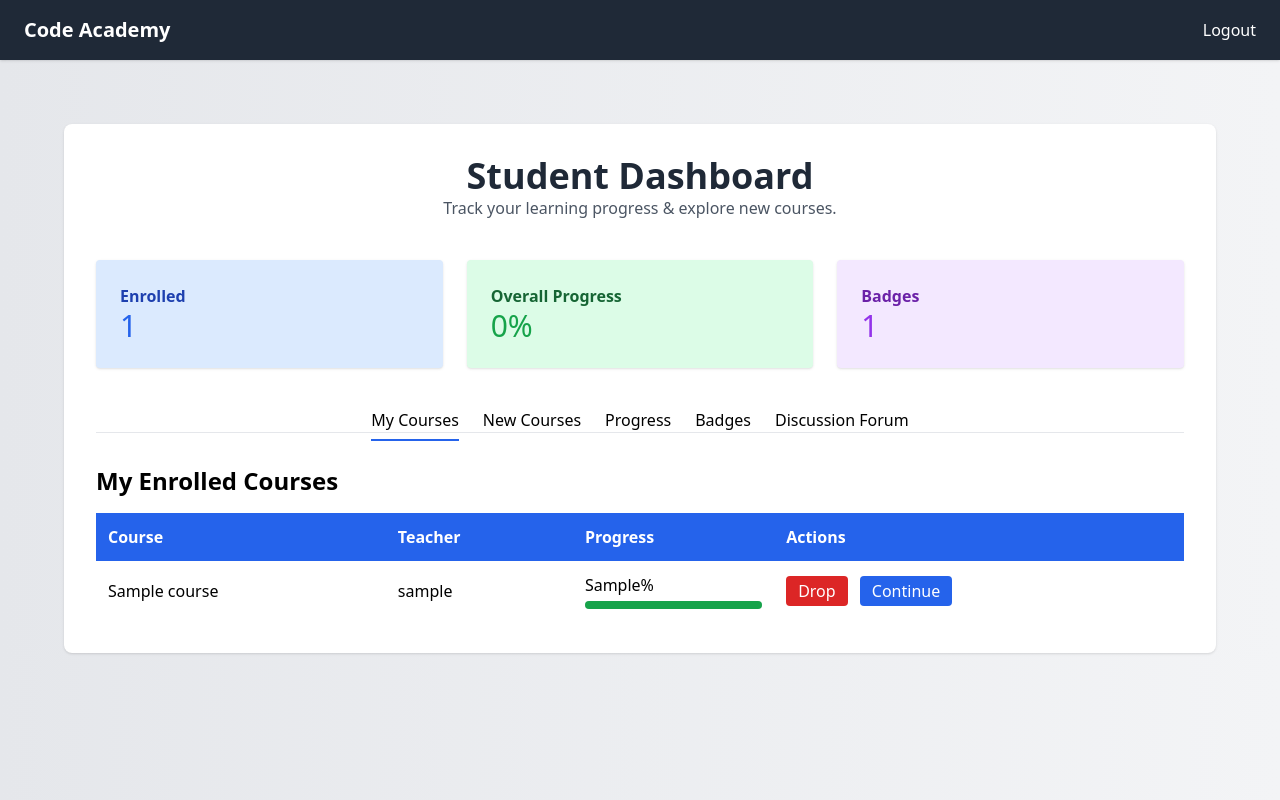
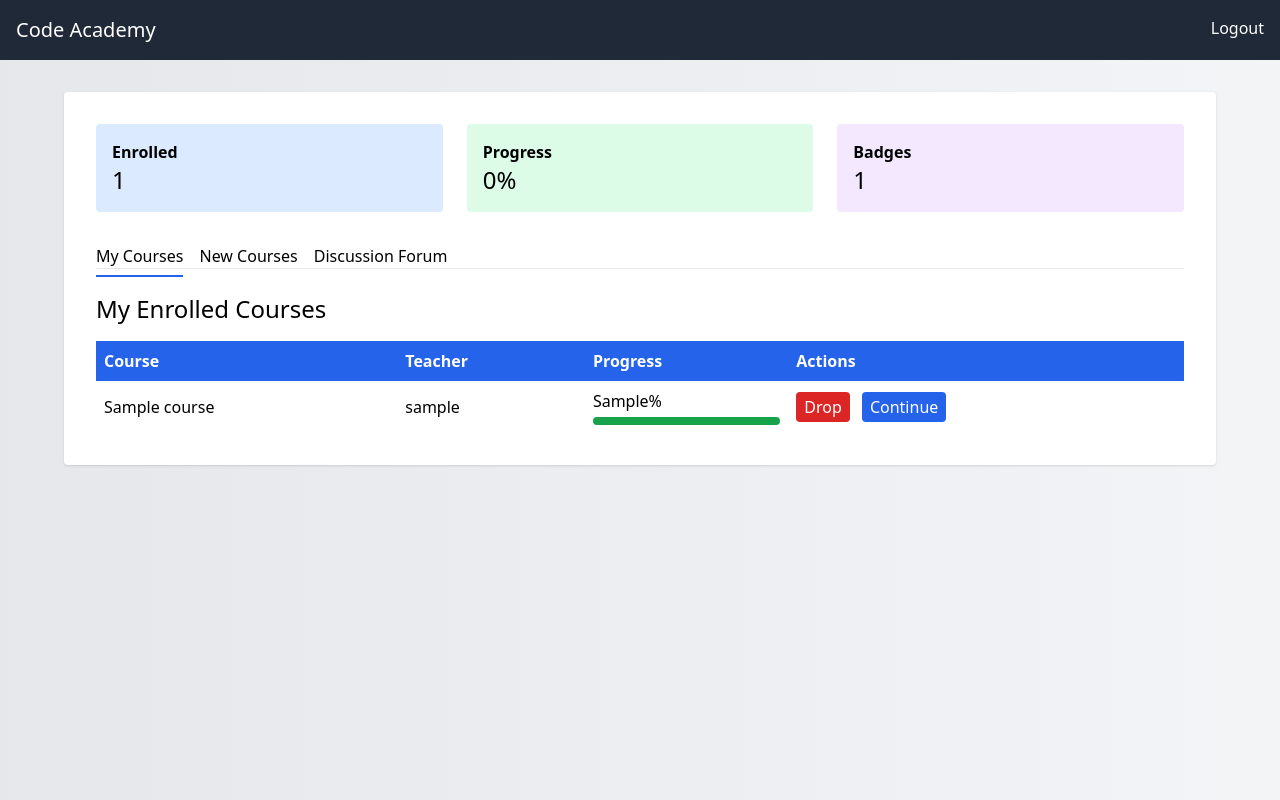
Before and after one commit to SuyoshaA/code-mania, a PHP site: page /student_dashboard.php in a window 1280 px wide. Run offline with PHP 8.4, Linux system fonts and the light colour scheme; the visitor is signed in with stand-in values (Sample User, id 1); tables that the repository leaves empty or names only in its code hold one stand-in row (values such as "Sample post"); some libraries are stand-ins or nearby versions.

Commit message:
Update student_dashboard.php

```diff
--- a/student_dashboard.php
+++ b/student_dashboard.php
@@ -3,25 +3,22 @@
 include('db.php');
 session_start();
 
+// 1) Require login
 if (!isset($_SESSION['user_id'])) {
     header("Location: login.php");
     exit();
 }
-
 $user_id = $_SESSION['user_id'];
 
-// ————————————————————————————————————————————————————————————————
-// 1) Handle enroll / drop in‐page so we never redirect to a missing file
-// ————————————————————————————————————————————————————————————————
+// 2) Handle enroll/drop
 if (isset($_GET['enroll_course'])) {
-    $course_id = intval($_GET['enroll_course']);
-    // only insert if not already enrolled
+    $cid = intval($_GET['enroll_course']);
     $chk = $conn->prepare("SELECT 1 FROM student_progress WHERE student_id=? AND course_id=?");
-    $chk->bind_param("ii", $user_id, $course_id);
+    $chk->bind_param("ii", $user_id, $cid);
     $chk->execute();
     if ($chk->get_result()->num_rows === 0) {
         $ins = $conn->prepare("INSERT INTO student_progress (student_id, course_id, completed) VALUES (?, ?, 0)");
-        $ins->bind_param("ii", $user_id, $course_id);
+        $ins->bind_param("ii", $user_id, $cid);
         $ins->execute();
         $ins->close();
     }
@@ -29,131 +26,106 @@ if (isset($_GET['enroll_course'])) {
     header("Location: student_dashboard.php#my-courses");
     exit();
 }
-
 if (isset($_GET['drop_course'])) {
-    $course_id = intval($_GET['drop_course']);
+    $cid = intval($_GET['drop_course']);
     $del = $conn->prepare("DELETE FROM student_progress WHERE student_id=? AND course_id=?");
-    $del->bind_param("ii", $user_id, $course_id);
+    $del->bind_param("ii", $user_id, $cid);
     $del->execute();
     $del->close();
     header("Location: student_dashboard.php#new-courses");
     exit();
 }
 
-// ————————————————————————————————————————————————————————————————
-// 2) Fetch data for display
-// ————————————————————————————————————————————————————————————————
+// 3) Handle new peer post
+if ($_SERVER['REQUEST_METHOD']==='POST' && isset($_POST['post_course_id'])) {
+    $pcid = intval($_POST['post_course_id']);
+    $content = trim($_POST['post_content']);
+    $filename = null;
+    if (!empty($_FILES['post_file']['name'])) {
+        $ext = pathinfo($_FILES['post_file']['name'], PATHINFO_EXTENSION);
+        if (in_array(strtolower($ext), ['cpp','java','py','php','txt'])) {
+            if (!is_dir('uploads')) mkdir('uploads');
+            $filename = uniqid() . "_" . basename($_FILES['post_file']['name']);
+            move_uploaded_file($_FILES['post_file']['tmp_name'], "uploads/$filename");
+        }
+    }
+    if ($content && $pcid>0) {
+        $pst = $conn->prepare("INSERT INTO peer_posts (user_id, content, course_id, file_path) VALUES (?,?,?,?)");
+        $pst->bind_param("isis", $user_id, $content, $pcid, $filename);
+        $pst->execute();
+        $pst->close();
+    }
+    header("Location: student_dashboard.php#discussion-forum");
+    exit();
+}
 
-// 2.1 Enrolled courses with teacher info (Unassigned if none)
+// 4) Fetch enrolled courses
 $progress_data = [];
-$q1 = "
-  SELECT c.id AS course_id,
-         c.course_name,
-         sp.completed,
-         COALESCE(u.username, 'Unassigned') AS teacher_name
+$sql = "
+  SELECT c.id AS course_id
+       , c.course_name
+       , COALESCE(u.username,'Unassigned') AS teacher_name
+       , sp.completed
     FROM student_progress sp
-    JOIN courses c      ON sp.course_id = c.id
-    LEFT JOIN users u   ON c.teacher_id = u.id
+    JOIN courses c ON sp.course_id = c.id
+    LEFT JOIN users u ON c.teacher_id = u.id
    WHERE sp.student_id = ?
 ";
-$stmt = $conn->prepare($q1);
+$stmt = $conn->prepare($sql);
 $stmt->bind_param("i", $user_id);
 $stmt->execute();
 $res = $stmt->get_result();
-while ($row = $res->fetch_assoc()) {
-    $progress_data[] = $row;
+while ($r = $res->fetch_assoc()) {
+    $progress_data[] = $r;
 }
 $stmt->close();
 
-// 2.2 Available courses (not yet enrolled)
+// 5) Fetch available courses
 $available_courses = [];
-$ids = array_column($progress_data, 'course_id');
-if (count($ids)) {
-    $placeholders = implode(",", array_fill(0, count($ids), "?"));
-    $types        = str_repeat("i", count($ids));
-    $q2 = "
-      SELECT c.id, c.course_name, c.description,
-             COALESCE(u.username,'Unassigned') AS teacher_name
+$sql2 = "
+  SELECT c.id, c.course_name, c.description
+       , COALESCE(u.username,'Unassigned') AS teacher_name
     FROM courses c
     LEFT JOIN users u ON c.teacher_id = u.id
-       WHERE c.id NOT IN ($placeholders)
+    LEFT JOIN student_progress sp
+      ON sp.course_id = c.id AND sp.student_id = ?
+   WHERE sp.course_id IS NULL
 ";
-    $stmt = $conn->prepare($q2);
-    $stmt->bind_param($types, ...$ids);
-} else {
-    // if no enrolled courses, show every course
-    $q2 = "
-      SELECT c.id, c.course_name, c.description,
-             COALESCE(u.username,'Unassigned') AS teacher_name
-        FROM courses c
-        LEFT JOIN users u ON c.teacher_id = u.id
-    ";
-    $stmt = $conn->prepare($q2);
+$stmt2 = $conn->prepare($sql2);
+$stmt2->bind_param("i", $user_id);
+$stmt2->execute();
+$res2 = $stmt2->get_result();
+while ($r = $res2->fetch_assoc()) {
+    $available_courses[] = $r;
 }
-$stmt->execute();
-$res = $stmt->get_result();
-while ($row = $res->fetch_assoc()) {
-    $available_courses[] = $row;
-}
-$stmt->close();
+$stmt2->close();
 
-// 2.3 Announcements for enrolled courses
-$announcements = [];
-if (count($ids)) {
-    $placeholders = implode(",", array_fill(0, count($ids), "?"));
-    $types        = str_repeat("i", count($ids));
-    $q3 = "
-      SELECT a.*, c.course_name, COALESCE(u.username,'Unassigned') AS teacher_name
-        FROM announcements a
-        JOIN courses c      ON a.course_id = c.id
-        LEFT JOIN users u   ON a.teacher_id = u.id
-       WHERE a.course_id IN ($placeholders)
-       ORDER BY a.created_at DESC
-       LIMIT 5
-    ";
-    $stmt = $conn->prepare($q3);
-    $stmt->bind_param($types, ...$ids);
-    $stmt->execute();
-    $res = $stmt->get_result();
-    while ($row = $res->fetch_assoc()) {
-        $announcements[] = $row;
-    }
-    $stmt->close();
+// 6) Stats
+$totalCourses    = count($progress_data);
+$totalProgress   = array_sum(array_column($progress_data,'completed'));
+$averageProgress = $totalCourses ? round($totalProgress/$totalCourses,2) : 0;
+$badgeCounts = ['pro'=>0,'intermediate'=>0,'beginner'=>0];
+foreach ($progress_data as $c) {
+    if ($c['completed'] >= 80)        $badgeCounts['pro']++;
+    elseif ($c['completed'] >= 60)    $badgeCounts['intermediate']++;
+    elseif ($c['completed'] >= 20)    $badgeCounts['beginner']++;
 }
 
-// 2.4 Recent messages (student ← teacher)
-$recent_messages = [];
-$q4 = "
-  SELECT m.*, COALESCE(u.username,'Unknown') AS teacher_name, c.course_name
-    FROM messages m
-    LEFT JOIN users u   ON m.teacher_id = u.id
-    LEFT JOIN courses c ON m.course_id = c.id
-   WHERE m.student_id = ?
-   ORDER BY m.created_at DESC
-   LIMIT 5
-";
-$stmt = $conn->prepare($q4);
-$stmt->bind_param("i", $user_id);
-$stmt->execute();
-$res = $stmt->get_result();
-while ($row = $res->fetch_assoc()) {
-    $recent_messages[] = $row;
+// 7) Discussion: which course?
+$disc_course_id   = $_GET['disc_course'] ?? ($progress_data[0]['course_id'] ?? null);
+$disc_posts = [];
+if ($disc_course_id) {
+    $pq = $conn->prepare("SELECT pp.*, u.username, u.email
+                           FROM peer_posts pp
+                           JOIN users u ON pp.user_id=u.id
+                          WHERE pp.course_id=? ORDER BY pp.created_at DESC");
+    $pq->bind_param("i", $disc_course_id);
+    $pq->execute();
+    $pr = $pq->get_result();
+    while ($row = $pr->fetch_assoc()) {
+        $disc_posts[] = $row;
     }
-$stmt->close();
-
-// 2.5 Stats
-$totalCourses   = count($progress_data);
-$totalProgress  = array_sum(array_column($progress_data,'completed'));
-$averageProgress = $totalCourses
-    ? round($totalProgress / $totalCourses, 2)
-    : 0;
-
-// 2.6 Badge counts
-$badgeCounts = ['pro'=>0,'intermediate'=>0,'beginner'=>0];
-foreach ($progress_data as $c) {
-    if ($c['completed'] >= 80)       $badgeCounts['pro']++;
-    elseif ($c['completed'] >= 60)   $badgeCounts['intermediate']++;
-    elseif ($c['completed'] >= 20)   $badgeCounts['beginner']++;
+    $pq->close();
 }
 ?>
 <!DOCTYPE html>
@@ -164,92 +136,78 @@ foreach ($progress_data as $c) {
   <title>Student Dashboard</title>
   <script src="https://cdn.tailwindcss.com"></script>
   <style>
-    @keyframes fadeIn {
-      from { opacity:0; transform:translateY(20px); }
-      to   { opacity:1; transform:translateY(0); }
-    }
-    .fade-in { animation:fadeIn 0.5s ease-out; }
-    .tab-content { display:none; }
-    .tab-content.active { display:block; }
+    @keyframes fadeIn{from{opacity:0;transform:translateY(20px)}to{opacity:1;transform:translateY(0)}}
+    .fade-in{animation:fadeIn .5s ease-out}
+    .tab-content{display:none}
+    .tab-content.active{display:block}
   </style>
 </head>
 <body class="bg-gradient-to-r from-gray-200 to-gray-100">
-  <header class="sticky top-0 bg-gray-800 text-white flex justify-between items-center px-6 py-4 shadow z-10">
-    <h1 class="text-xl font-bold">Code Academy</h1>
+  <header class="sticky top-0 bg-gray-800 text-white p-4 flex justify-between">
+    <h1 class="text-xl">Code Academy</h1>
     <a href="logout.php" class="hover:text-gray-300">Logout</a>
   </header>
 
-  <div class="max-w-6xl mx-auto mt-16 p-8 bg-white rounded-lg shadow">
-    <!-- Header -->
-    <div class="text-center mb-10">
-      <h2 class="text-4xl font-bold text-gray-800">Student Dashboard</h2>
-      <p class="text-gray-600">Track your learning progress &amp; explore new courses.</p>
+  <div class="max-w-6xl mx-auto mt-8 p-8 bg-white rounded shadow">
+    <!-- Quick Stats -->
+    <div class="grid grid-cols-1 md:grid-cols-3 gap-6 mb-8">
+      <div class="bg-blue-100 p-4 rounded">
+        <h3 class="font-semibold">Enrolled</h3>
+        <p class="text-2xl"><?= $totalCourses ?></p>
       </div>
-
-    <!-- Quick Stats -->
-    <div class="grid grid-cols-1 md:grid-cols-3 gap-6 mb-10">
-      <div class="bg-blue-100 p-6 rounded shadow">
-        <h3 class="font-semibold text-blue-800">Enrolled</h3>
-        <p class="text-3xl text-blue-600"><?= $totalCourses ?></p>
+      <div class="bg-green-100 p-4 rounded">
+        <h3 class="font-semibold">Progress</h3>
+        <p class="text-2xl"><?= $averageProgress ?>%</p>
       </div>
-      <div class="bg-green-100 p-6 rounded shadow">
-        <h3 class="font-semibold text-green-800">Overall Progress</h3>
-        <p class="text-3xl text-green-600"><?= $averageProgress ?>%</p>
-      </div>
-      <div class="bg-purple-100 p-6 rounded shadow">
-        <h3 class="font-semibold text-purple-800">Badges</h3>
-        <p class="text-3xl text-purple-600"><?= array_sum($badgeCounts) ?></p>
+      <div class="bg-purple-100 p-4 rounded">
+        <h3 class="font-semibold">Badges</h3>
+        <p class="text-2xl"><?= array_sum($badgeCounts) ?></p>
       </div>
     </div>
 
     <!-- Tabs -->
-    <nav class="mb-8 border-b">
-      <ul class="flex justify-center space-x-6">
+    <nav class="border-b mb-6">
+      <ul class="flex space-x-4">
         <li><a href="#" class="tab-link border-b-2 border-blue-600 pb-2" data-tab="my-courses">My Courses</a></li>
         <li><a href="#" class="tab-link pb-2" data-tab="new-courses">New Courses</a></li>
-        <li><a href="#" class="tab-link pb-2" data-tab="progress-tracker">Progress</a></li>
-        <li><a href="#" class="tab-link pb-2" data-tab="badges">Badges</a></li>
-        <li><a href="#" class="tab-link pb-2" data-tab="discussion">Discussion Forum</a></li>
+        <li><a href="#" class="tab-link pb-2" data-tab="discussion-forum">Discussion Forum</a></li>
       </ul>
     </nav>
 
-    <div class="space-y-10">
     <!-- My Courses -->
     <div id="my-courses" class="tab-content fade-in active">
-        <h3 class="text-2xl font-semibold mb-4">My Enrolled Courses</h3>
+      <h2 class="text-2xl mb-4">My Enrolled Courses</h2>
       <div class="overflow-x-auto">
-          <table class="min-w-full bg-white">
+        <table class="w-full">
           <thead class="bg-blue-600 text-white">
             <tr>
-                <th class="p-3 text-left">Course</th>
-                <th class="p-3 text-left">Teacher</th>
-                <th class="p-3 text-left">Progress</th>
-                <th class="p-3 text-left">Actions</th>
+              <th class="p-2 text-left">Course</th>
+              <th class="p-2 text-left">Teacher</th>
+              <th class="p-2 text-left">Progress</th>
+              <th class="p-2 text-left">Actions</th>
             </tr>
           </thead>
           <tbody class="divide-y">
             <?php if ($progress_data): foreach($progress_data as $c): ?>
             <tr class="hover:bg-gray-50">
-                <td class="p-3"><?= htmlspecialchars($c['course_name']) ?></td>
-                <td class="p-3"><?= htmlspecialchars($c['teacher_name']) ?></td>
-                <td class="p-3">
+              <td class="p-2"><?= htmlspecialchars($c['course_name']) ?></td>
+              <td class="p-2"><?= htmlspecialchars($c['teacher_name']) ?></td>
+              <td class="p-2">
                 <?= $c['completed'] ?>%
-                  <div class="bg-gray-200 h-2 rounded-full mt-1">
-                    <div class="bg-green-600 h-2 rounded-full" style="width:<?= $c['completed'] ?>%"></div>
+                <div class="bg-gray-200 h-2 rounded mt-1">
+                  <div class="bg-green-600 h-2 rounded" style="width:<?= $c['completed'] ?>%"></div>
                 </div>
               </td>
-                <td class="p-3 space-x-2">
-                  <a href="student_dashboard.php?drop_course=<?= $c['course_id'] ?>#new-courses"
-                     class="bg-red-600 text-white px-3 py-1 rounded">Drop</a>
-                  <a href="course.php?course_id=<?= $c['course_id'] ?>"
-                     class="bg-blue-600 text-white px-3 py-1 rounded">Continue</a>
+              <td class="p-2 space-x-2">
+                <a href="student_dashboard.php?drop_course=<?= $c['course_id'] ?>#new-courses" class="bg-red-600 text-white px-2 py-1 rounded">Drop</a>
+                <a href="course.php?course_id=<?= $c['course_id'] ?>" class="bg-blue-600 text-white px-2 py-1 rounded">Continue</a>
               </td>
             </tr>
             <?php endforeach; else: ?>
             <tr>
-                <td colspan="4" class="text-center p-4 text-gray-500">No enrolled courses yet.</td>
+              <td colspan="4" class="p-4 text-center text-gray-500">No courses enrolled.</td>
             </tr>
-              <?php endif; ?>
+            <?php endif;?>
           </tbody>
         </table>
       </div>
@@ -257,129 +215,83 @@ foreach ($progress_data as $c) {
 
     <!-- New Courses -->
     <div id="new-courses" class="tab-content">
-        <h3 class="text-2xl font-semibold mb-4">Available Courses</h3>
+      <h2 class="text-2xl mb-4">Available Courses</h2>
       <div class="grid grid-cols-1 md:grid-cols-2 lg:grid-cols-3 gap-6">
         <?php if ($available_courses): foreach($available_courses as $c): ?>
-          <div class="border rounded p-4 shadow hover:border-blue-500 transition">
-            <h4 class="font-bold"><?= htmlspecialchars($c['course_name']) ?></h4>
+        <div class="border p-4 rounded shadow hover:border-blue-500">
+          <h3 class="font-bold"><?= htmlspecialchars($c['course_name']) ?></h3>
           <p class="text-sm text-gray-600 mb-2"><?= htmlspecialchars($c['teacher_name']) ?></p>
-            <p class="text-sm mb-4"><?= htmlspecialchars($c['description'] ?: 'No description') ?></p>
-            <a href="student_dashboard.php?enroll_course=<?= $c['id'] ?>#my-courses"
-               class="block bg-blue-600 text-white text-center py-2 rounded">Enroll Now</a>
+          <p class="text-sm mb-4"><?= htmlspecialchars($c['description']?:'No description') ?></p>
+          <a href="student_dashboard.php?enroll_course=<?= $c['id'] ?>#my-courses" class="block bg-blue-600 text-white text-center py-2 rounded">
+            Enroll Now
+          </a>
         </div>
         <?php endforeach; else: ?>
-          <p class="text-gray-500">No new courses at this time.</p>
-          <?php endif; ?>
-        </div>
-      </div>
-
-      <!-- Progress Tracker -->
-      <div id="progress-tracker" class="tab-content">
-        <h3 class="text-2xl font-semibold mb-4">Overall Progress</h3>
-        <?php if ($totalCourses): ?>
-        <div class="mb-6">
-          <div class="font-medium mb-2"><?= $averageProgress ?>% Complete</div>
-          <div class="bg-gray-200 h-3 rounded-full">
-            <div class="bg-green-600 h-3 rounded-full" style="width:<?= $averageProgress ?>%"></div>
-          </div>
-        </div>
-        <h4 class="font-semibold mb-2">Course Breakdown</h4>
-        <div class="overflow-x-auto">
-          <table class="min-w-full bg-white">
-            <thead class="bg-blue-600 text-white">
-              <tr><th class="p-2 text-left">Course</th><th class="p-2 text-left">Progress</th></tr>
-            </thead>
-            <tbody class="divide-y">
-              <?php foreach($progress_data as $c): ?>
-              <tr>
-                <td class="p-2"><?= htmlspecialchars($c['course_name']) ?></td>
-                <td class="p-2">
-                  <div class="bg-gray-200 h-2 rounded-full">
-                    <div class="bg-green-600 h-2 rounded-full" style="width:<?= $c['completed'] ?>%"></div>
-                  </div>
-                  <span class="text-sm"><?= $c['completed'] ?>%</span>
-                </td>
-              </tr>
-              <?php endforeach; ?>
-            </tbody>
-          </table>
-        </div>
-        <?php else: ?>
-        <p class="text-gray-500">Enroll in a course to track progress.</p>
-        <?php endif; ?>
-      </div>
-
-      <!-- Badges -->
-      <div id="badges" class="tab-content">
-        <h3 class="text-2xl font-semibold mb-4">Your Badges</h3>
-        <div class="grid grid-cols-1 md:grid-cols-3 gap-6">
-          <div class="p-4 bg-blue-50 rounded shadow text-center">
-            <h4>Beginner</h4>
-            <p class="text-3xl"><?= $badgeCounts['beginner'] ?></p>
-          </div>
-          <div class="p-4 bg-green-50 rounded shadow text-center">
-            <h4>Intermediate</h4>
-            <p class="text-3xl"><?= $badgeCounts['intermediate'] ?></p>
-          </div>
-          <div class="p-4 bg-purple-50 rounded shadow text-center">
-            <h4>Pro</h4>
-            <p class="text-3xl"><?= $badgeCounts['pro'] ?></p>
-          </div>
+        <p class="text-gray-500">No new courses right now.</p>
+        <?php endif;?>
       </div>
     </div>
 
     <!-- Discussion Forum -->
-      <div id="discussion" class="tab-content">
-        <div class="grid grid-cols-1 md:grid-cols-2 gap-6">
-          <!-- Recent Announcements -->
-          <div class="bg-gray-50 p-6 rounded shadow">
-            <h3 class="text-2xl mb-4">Recent Announcements</h3>
-            <?php if ($announcements): foreach($announcements as $a): ?>
-              <div class="mb-4 border-b pb-2">
-                <div class="font-medium"><?= htmlspecialchars($a['course_name']) ?></div>
-                <div class="text-sm text-gray-600"><?= htmlspecialchars($a['teacher_name']) ?> &bull; <?= date('M j, g:ia',strtotime($a['created_at'])) ?></div>
-                <p class="mt-1"><?= nl2br(htmlspecialchars($a['message'])) ?></p>
+    <div id="discussion-forum" class="tab-content">
+      <h2 class="text-2xl mb-4">Discussion Forum</h2>
+
+      <?php if (empty($progress_data)): ?>
+        <p class="text-gray-500">Enroll in a course to join its forum.</p>
+      <?php else: ?>
+        <!-- Course selector -->
+        <label class="block mb-2 font-medium">Select Course:</label>
+        <select id="disc_course" class="mb-6 border px-3 py-2 rounded"
+                onchange="location='student_dashboard.php?disc_course='+this.value+'#discussion-forum'">
+          <?php foreach($progress_data as $c): ?>
+            <option value="<?= $c['course_id'] ?>"
+              <?= $c['course_id']==$disc_course_id ? 'selected':''?>>
+              <?= htmlspecialchars($c['course_name']) ?>
+            </option>
+          <?php endforeach;?>
+        </select>
+
+        <!-- New Post Form -->
+        <form method="post" enctype="multipart/form-data" class="mb-8">
+          <input type="hidden" name="post_course_id" value="<?= $disc_course_id ?>"/>
+          <textarea name="post_content" rows="3" required
+            class="w-full border p-3 rounded mb-2" placeholder="Your question or code snippet..."></textarea>
+          <input type="file" name="post_file" class="mb-2"/>
+          <button type="submit" class="bg-purple-600 text-white px-4 py-2 rounded">Post</button>
+        </form>
+
+        <!-- Posts -->
+        <?php if ($disc_posts): foreach($disc_posts as $p): ?>
+          <div class="border-b py-4">
+            <div class="flex justify-between text-sm text-gray-600">
+              <span><?= htmlspecialchars($p['username'] ?: $p['email']) ?></span>
+              <span><?= $p['created_at'] ?></span>
+            </div>
+            <p class="mt-2"><?= nl2br(htmlspecialchars($p['content'])) ?></p>
+            <?php if ($p['file_path']): ?>
+              <a href="uploads/<?= htmlspecialchars($p['file_path']) ?>" class="text-blue-600">Download file</a>
+            <?php endif;?>
           </div>
         <?php endforeach; else: ?>
-              <p class="text-gray-500">No announcements yet.</p>
-            <?php endif; ?>
-          </div>
-
-          <!-- Recent Messages -->
-          <div class="bg-gray-50 p-6 rounded shadow">
-            <h3 class="text-2xl mb-4">Recent Messages</h3>
-            <?php if ($recent_messages): foreach($recent_messages as $m): ?>
-              <div class="mb-4 border-b pb-2">
-                <div class="font-medium">From: <?= htmlspecialchars($m['teacher_name']) ?></div>
-                <div class="text-sm text-gray-600"><?= date('M j, g:ia',strtotime($m['created_at'])) ?></div>
-                <p class="truncate"><?= htmlspecialchars($m['message']) ?></p>
-              </div>
-            <?php endforeach; else: ?>
-              <p class="text-gray-500">No messages yet.</p>
-            <?php endif; ?>
-          </div>
-        </div>
-      </div>
+          <p class="text-gray-500">No posts yet. Be the first!</p>
+        <?php endif;?>
+      <?php endif;?>
     </div>
   </div>
 
   <script>
-    const tabs = document.querySelectorAll('.tab-link');
-    const panes = document.querySelectorAll('.tab-content');
-    tabs.forEach(t => t.addEventListener('click', e => {
+    // Tab switching
+    const tabs = document.querySelectorAll('.tab-link'),
+          panes = document.querySelectorAll('.tab-content');
+    tabs.forEach(t=>t.addEventListener('click',e=>{
       e.preventDefault();
       tabs.forEach(x=>x.classList.remove('border-b-2','border-blue-600'));
-      panes.forEach(x=>x.classList.remove('active','fade-in'));
+      panes.forEach(p=>p.classList.remove('active','fade-in'));
       t.classList.add('border-b-2','border-blue-600');
       document.getElementById(t.dataset.tab).classList.add('active','fade-in');
     }));
-    document.addEventListener('DOMContentLoaded', ()=>{
-      if(location.hash){
-        let el = document.querySelector(`.tab-link[data-tab="${location.hash.substring(1)}"]`);
-        if(el) return el.click();
-      }
-      tabs[0].click();
-    });
+    // Activate first
+    document.addEventListener('DOMContentLoaded',()=>tabs[0].click());
   </script>
 </body>
 </html>
```
Lines whose indentation alone changed are shown as unchanged.
